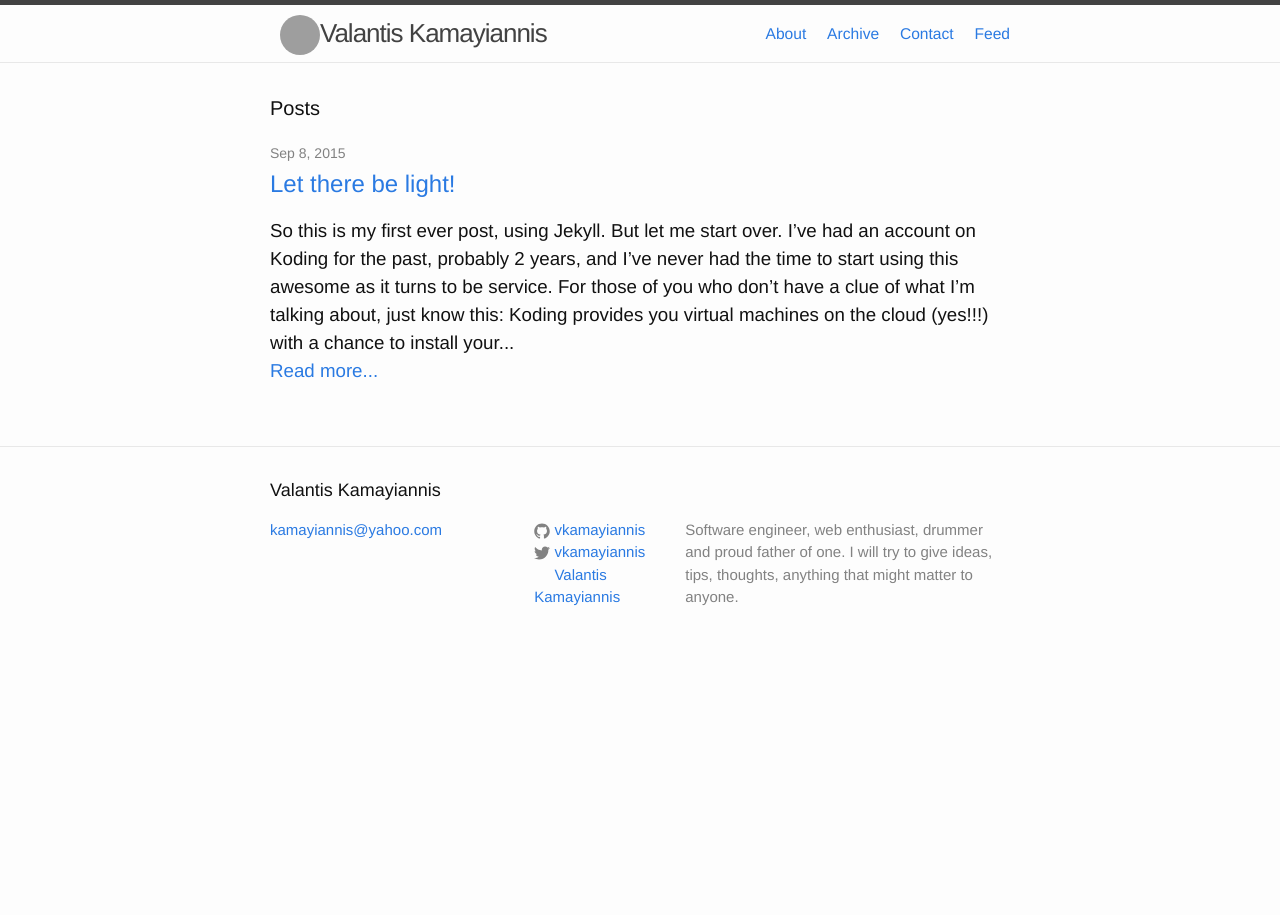
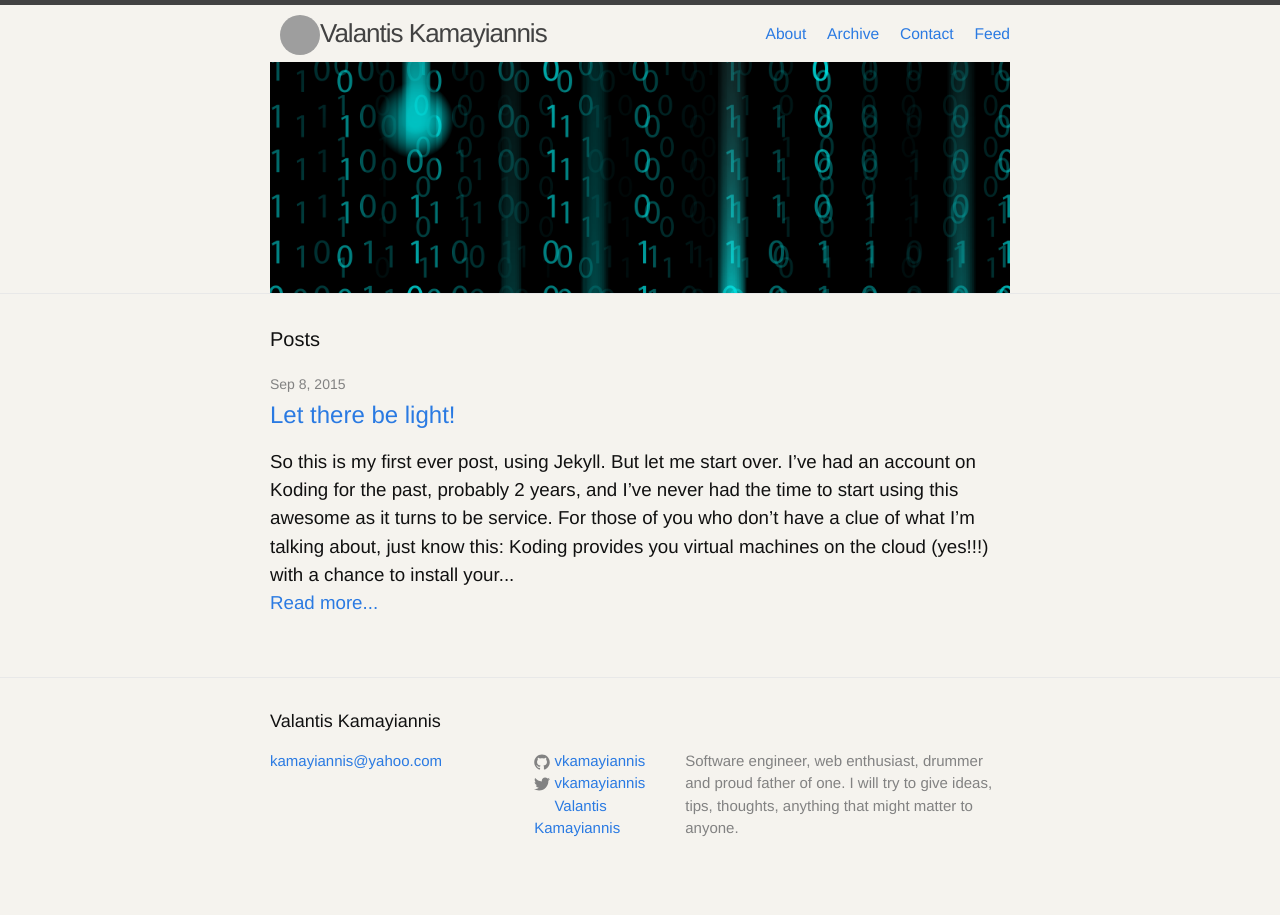
Before and after one commit to vkamayiannis/vkamayiannis.github.io, a Jekyll site: the page built from index.html, in a window 1280 px wide. Built offline with Jekyll 4.4.1, drawn with Linux system fonts in a browser that asks for light colours; the list of posts is cut into pages by our own code; grey boxes are pictures that could not be loaded.

Commit message:
added header image

```diff
--- /dev/null
+++ b/TODO_List.txt
@@ -0,0 +1,4 @@
+1. Find proper site name
+2. Change pagination display (probably add arrows or something)
+3. Find a proper background pic
+4. Write the about page
--- a/_includes/header.html
+++ b/_includes/header.html
@@ -19,6 +19,9 @@
 
       </nav>
     </div>
+    <section role="banner">
+    <img src="/img/bckground_img.png" />
+  </section>
   </div>
 
 </header>
--- a/css/main.scss
+++ b/css/main.scss
@@ -14,7 +14,7 @@ $base-line-height: 1.5;
 $spacing-unit:     30px;
 
 $text-color:       #111;
-$background-color: #fdfdfd;
+$background-color: #F5F3EE;
 $brand-color:      #2a7ae2;
 
 $grey-color:       #828282;
```
Also changed, not shown: img/bckground_img.png (added).
